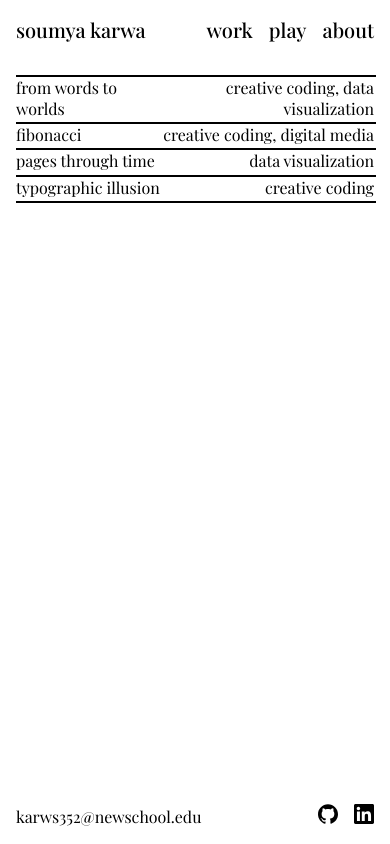
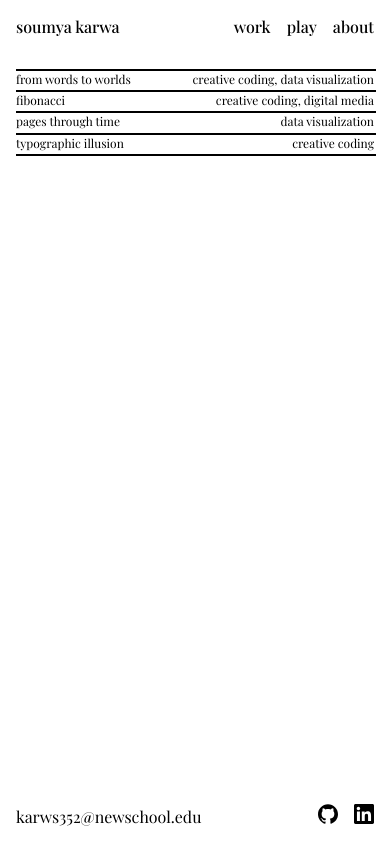
Before and after one commit to soumyakarwa/portfolio, a React (Create React App) app: page / in a window 390 px wide. Built offline with nearby package versions, Linux system fonts and the light colour scheme.

Commit message:
mobile responsive design'

```diff
--- a/src/components/Content/Content.css
+++ b/src/components/Content/Content.css
@@ -68,3 +68,31 @@
   /* font-size: 1rem;  Adjust as needed */
   margin-bottom: 1rem;
 }
+
+@media (max-width: 768px) {
+  .content-container{
+      flex-direction: column;
+      align-items: center;
+      margin-top: 1rem;
+      margin-bottom: 1rem;
+  }
+
+  .image-container img {
+    width: 90vw;
+    margin-bottom: 1rem;
+  }
+
+  .description-container {
+    width: 90vw;
+    font-size: 0.75rem;
+  }
+
+  .description-container .button-container{
+    justify-content: center;
+  }
+
+  .image-container .placeholder {
+    margin-bottom: 1rem;
+  }
+
+}
--- a/src/components/Navbar/Navbar.css
+++ b/src/components/Navbar/Navbar.css
@@ -21,6 +21,8 @@
    cursor: pointer;
 }
 
-/* .nav{
-    background-color: ;
-} */
+@media (max-width: 768px) {
+    .navbar-container{
+        font-size: 1rem;
+    }
+}
--- a/src/components/ProjectHolder/ProjectHolder.css
+++ b/src/components/ProjectHolder/ProjectHolder.css
@@ -4,8 +4,8 @@
     flex-direction: column;
     align-items: stretch;
     transition: transform 0.3s ease-in-out;
-  }
-
+    /* overflow: hidden; */
+}
 
 .divider {
     width: 100%;
@@ -19,6 +19,8 @@
     align-items: center;
     cursor: pointer;
     padding-bottom: 0.2rem;
+    transition: transform 0.3s ease-in-out;
+    font-size: 1rem;
 }
 
 .project-name {
@@ -28,3 +30,9 @@
 .project-scope {
     text-align: right;
 }
+
+@media (max-width: 768px) {
+    .project-content {
+        font-size: 0.75rem;
+    }
+}
--- a/src/components/Work/Work.jsx
+++ b/src/components/Work/Work.jsx
@@ -8,7 +8,6 @@ import fibonacciGif from "../../assets/fibonacci-copy.gif";
 const Work = () => {
   const [hoveredProject, setHoveredProject] = useState(null);
   const [selectedProject, setSelectedProject] = useState(null);
-  const [unzippedFiles, setUnzippedFiles] = useState({});
 
   const handleProjectHover = (projectName) => {
     setHoveredProject(projectName);
--- a/src/index.css
+++ b/src/index.css
@@ -29,7 +29,6 @@
   transition: opacity 300ms ease-in-out;
 }
 
-
 body {
   margin: 0;
   font-family: var(--body-font);
```
